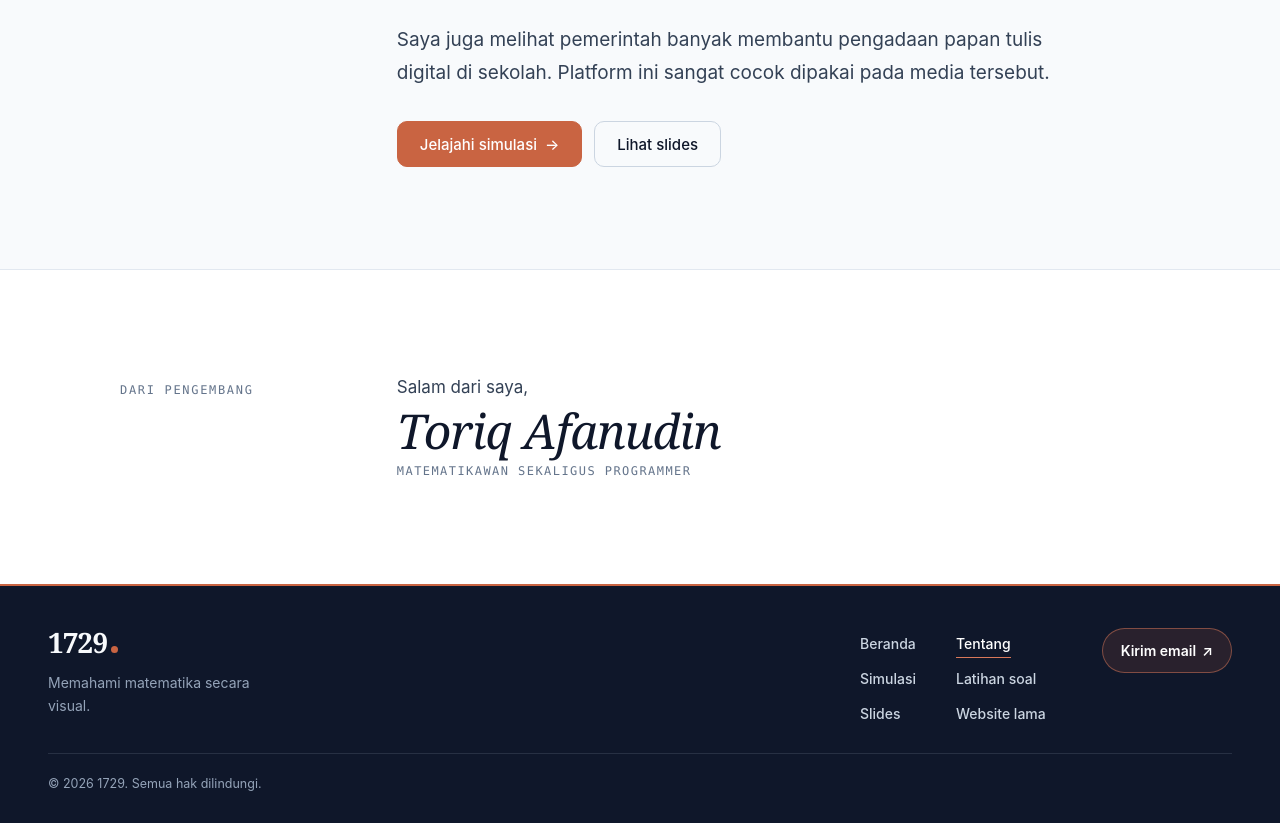
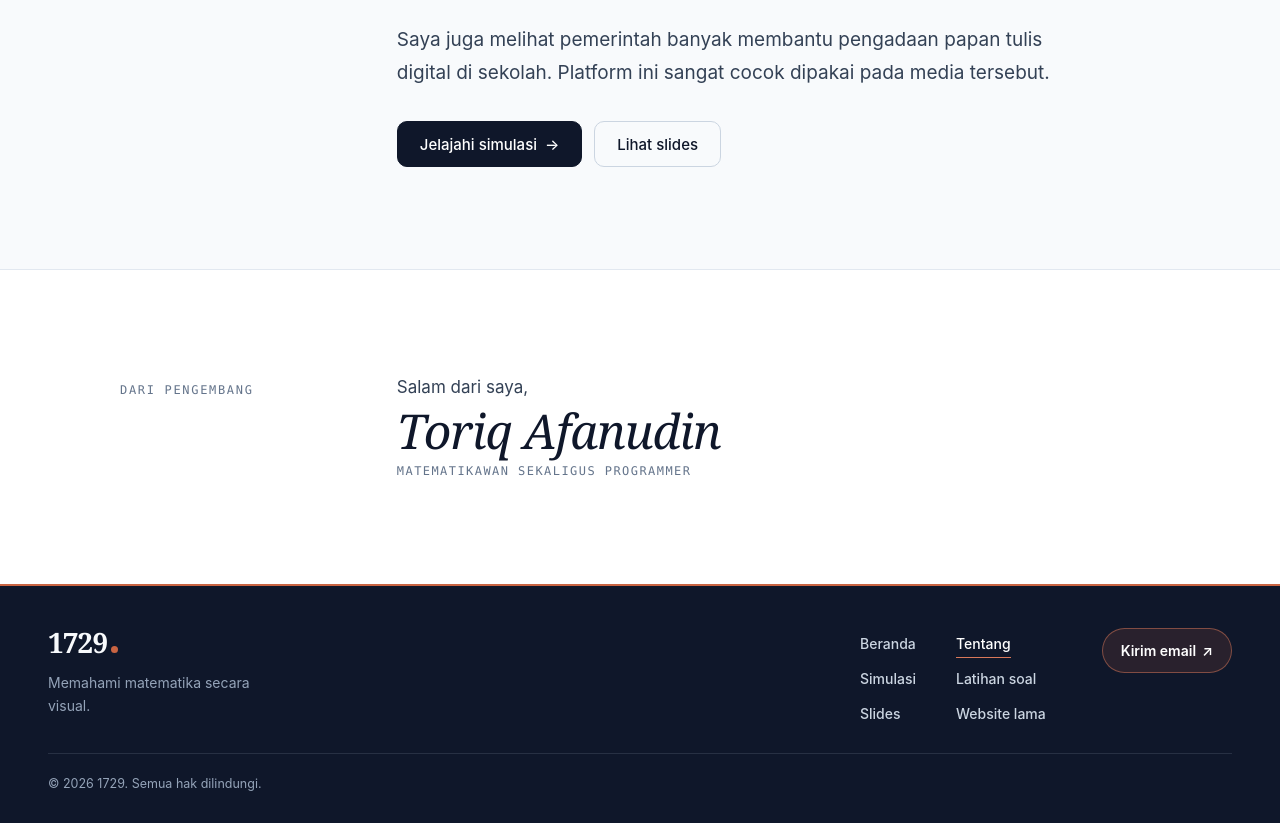
Before and after one commit to toriqafanudin23/1729, a React (Vite) app: page /about in a window 1280 px wide. Shown: the part 1220-2043 px from the top of the page. Built offline with nearby package versions, Linux system fonts and the light colour scheme; no server answers.

Commit message:
warna button

```diff
--- a/src/pages/LandingPage.css
+++ b/src/pages/LandingPage.css
@@ -19,9 +19,9 @@ html {
   --line: #e2e8f0; /* slate-200 */
   --wash: #f8fafc; /* slate-50 */
   --paper: #ffffff;
-  --accent: #c96442;
-  --accent-hover: #b5573a;
-  --accent-soft: #fbeee8;
+  --accent: #0f172a; /* slate-900 */
+  --accent-hover: #1e293b; /* slate-800 */
+  --accent-soft: #f1f5f9; /* slate-100 */
 
   --serif: "Source Serif 4", "Newsreader", Georgia, "Times New Roman", serif;
   --sans: "Inter", system-ui, -apple-system, "Segoe UI", Roboto, sans-serif;
```
